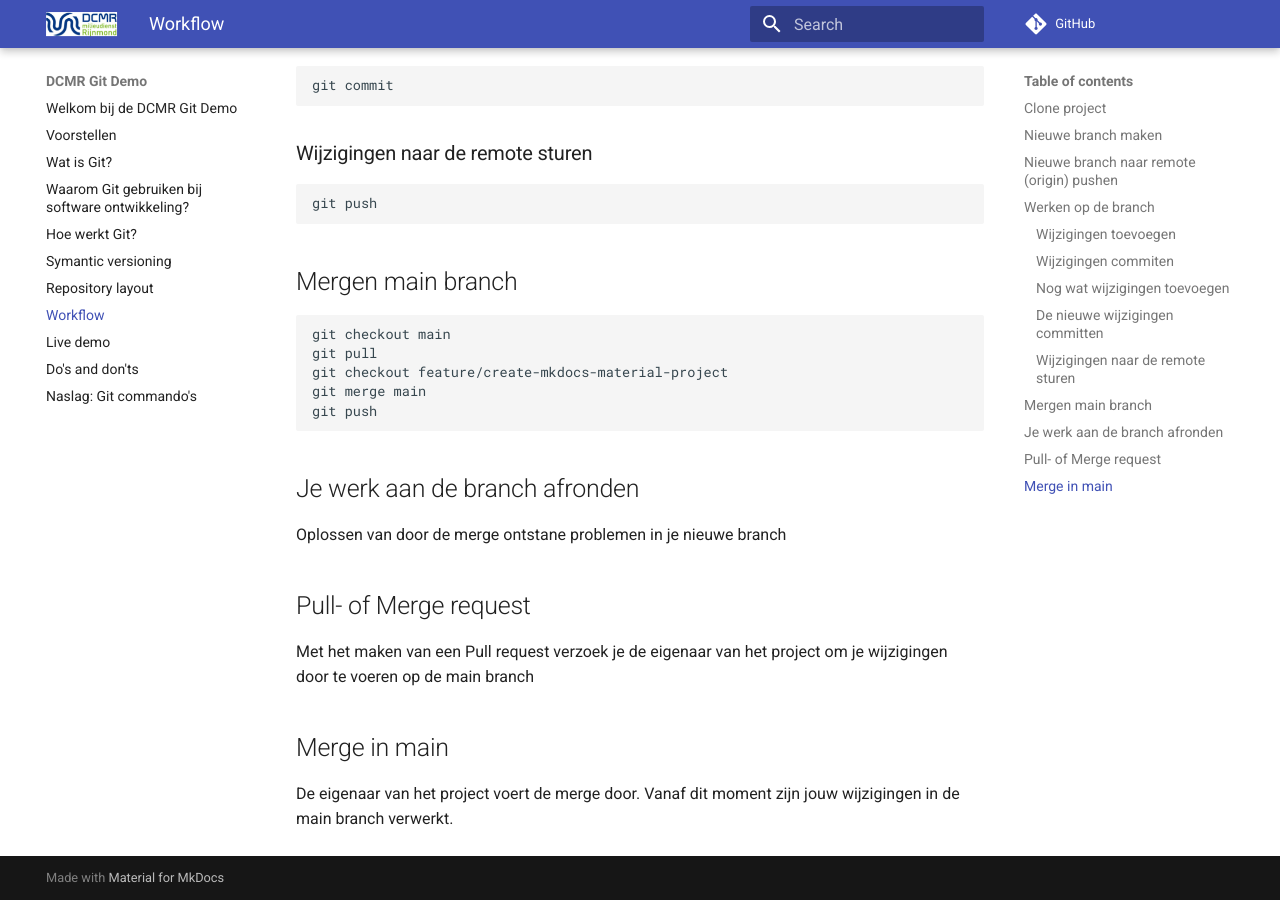
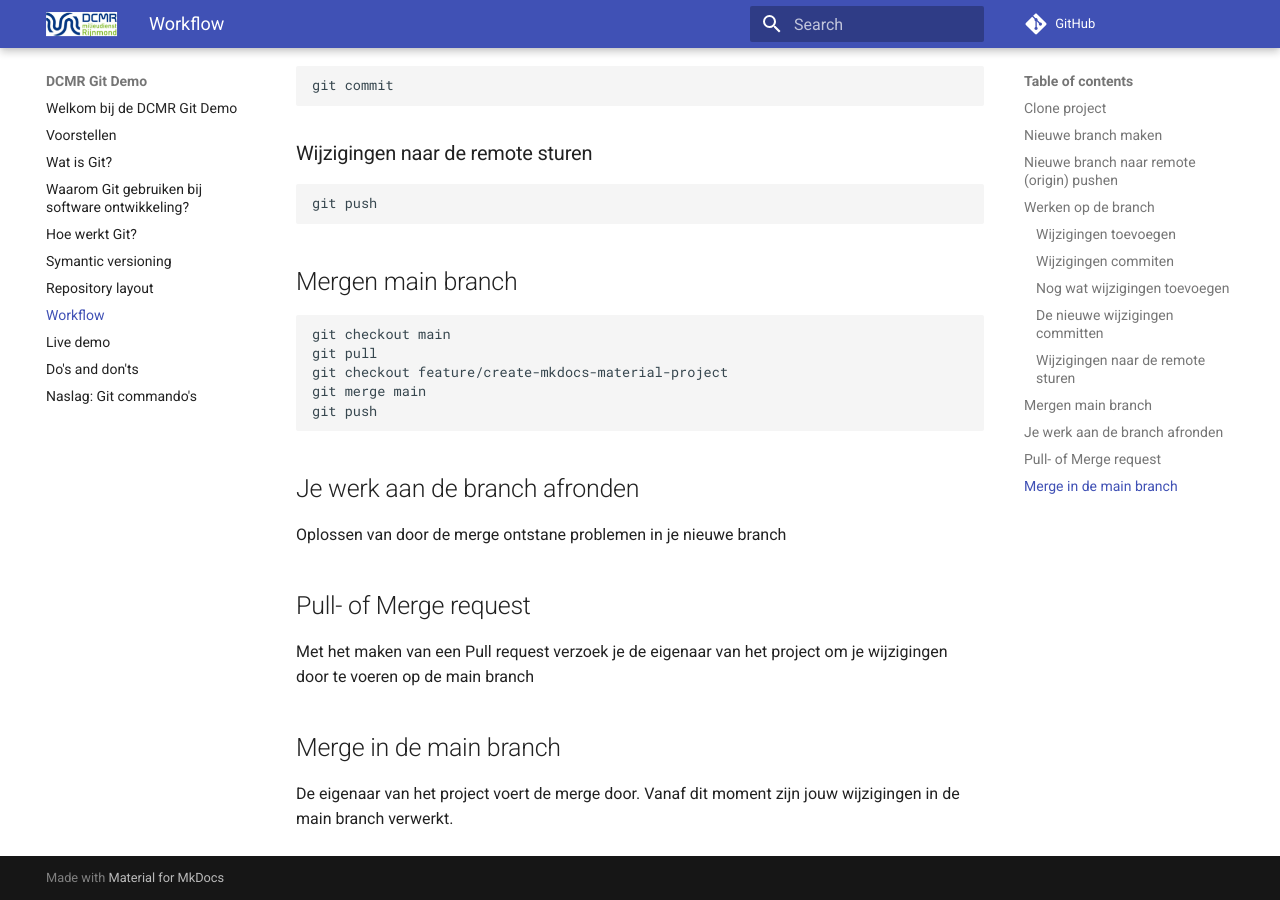
Before and after one commit to nielshjansen/dcmr-git-demo, an MkDocs documentation site: the page built from docs/workflow.md, in a window 1280 px wide and 900 px high, scrolled down 977 px. Built offline with MkDocs 1.6.1 and Material for MkDocs 9.7.7, drawn with Linux system fonts in a browser that asks for light colours; comment, search, counter and statistics services are not loaded.

Commit message:
Fix typo in heading

```diff
--- a/docs/workflow.md
+++ b/docs/workflow.md
@@ -69,6 +69,6 @@ Oplossen van door de merge ontstane problemen in je nieuwe branch
 
 Met het maken van een Pull request verzoek je de eigenaar van het project om je wijzigingen door te voeren op de main branch
 
-## Merge in main
+## Merge in de main branch
 
 De eigenaar van het project voert de merge door. Vanaf dit moment zijn jouw wijzigingen in de main branch verwerkt.
```
